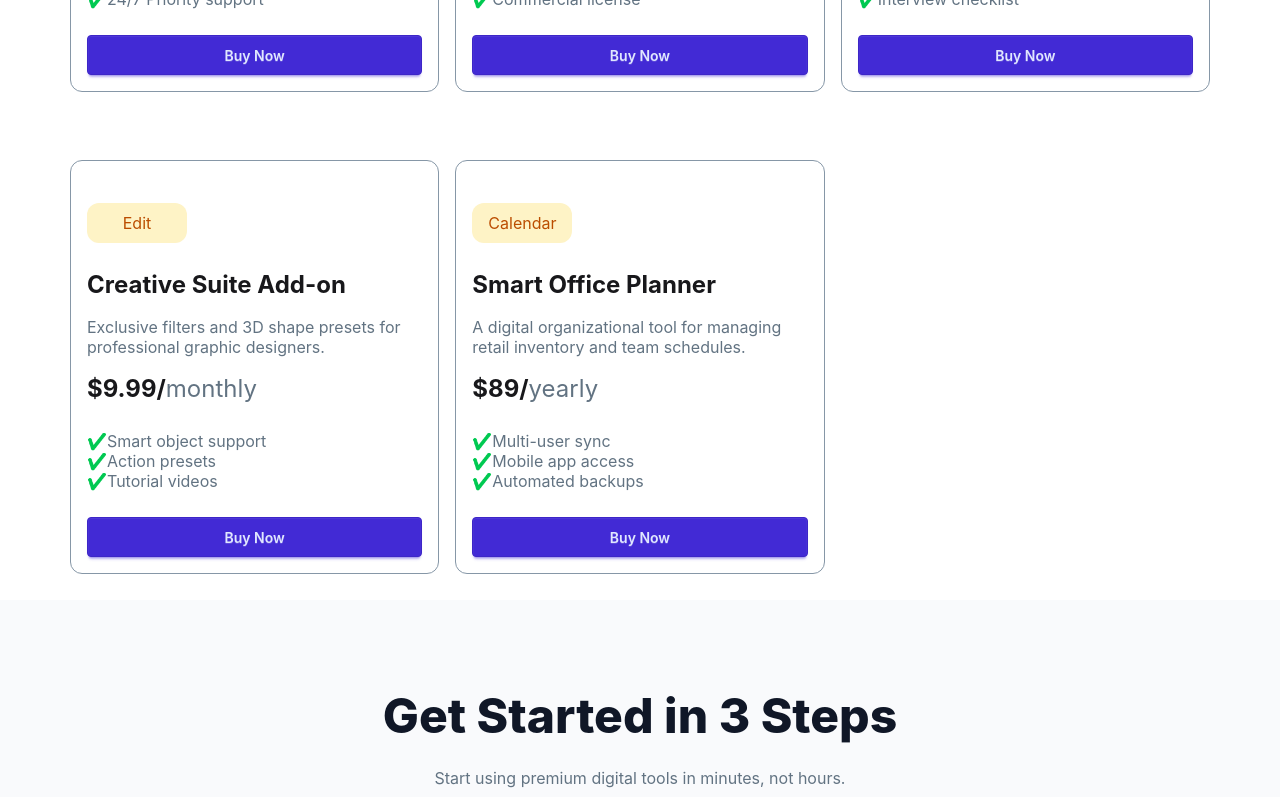
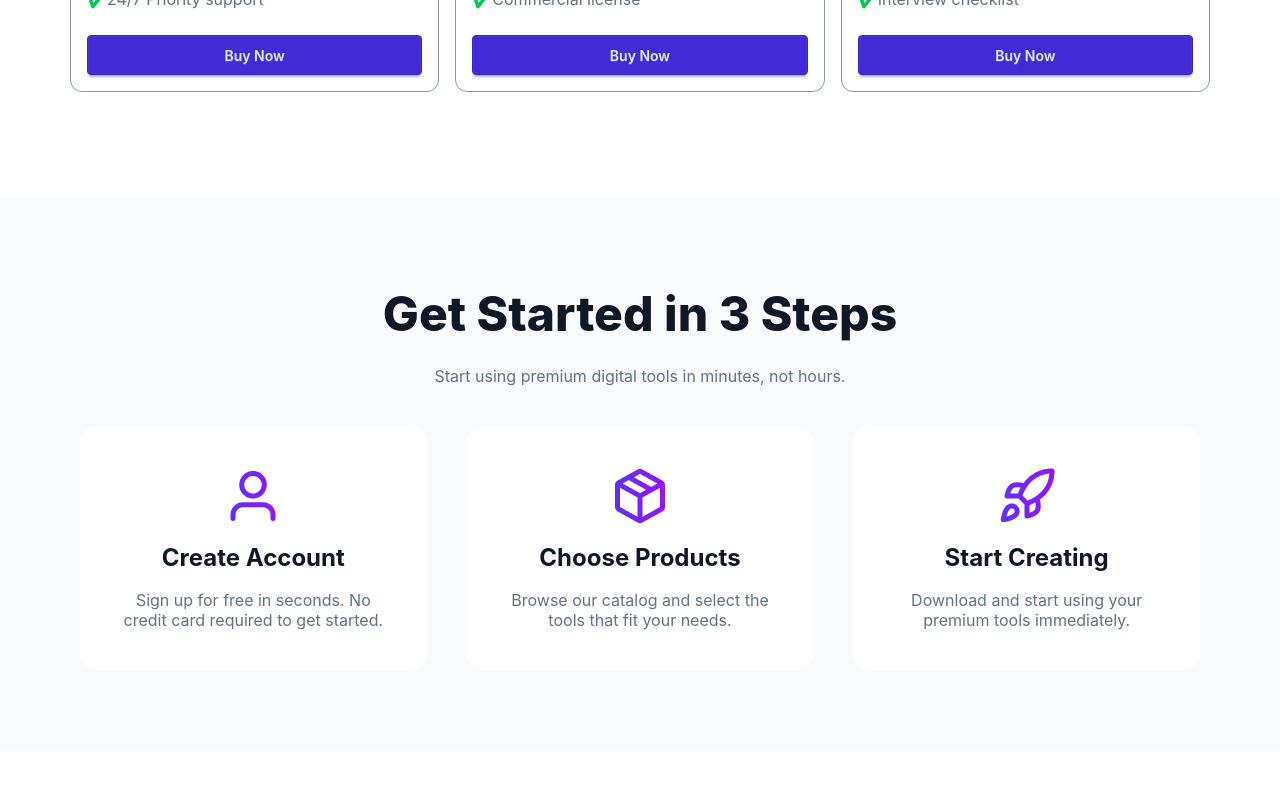
Before and after one commit to rakibulhasanutsho/DigiTools-Platform, a React (Vite) app: page / in a window 1280 px wide. Shown: the part 2189-2986 px from the top of the page. Built offline with nearby package versions, Linux system fonts and the light colour scheme.

Commit message:
complete cart remove functionallity

```diff
--- a/public/models.json
+++ b/public/models.json
@@ -70,29 +70,7 @@
     "features": ["ATS optimization tips", "5 Resume templates", "Interview checklist"],
     "icon": "Briefcase",
     "image": "https://images.unsplash.com/photo-1507679799987-c73779587ccf?auto=format&fit=crop&q=80&w=400"
-  },
-  {
-    "id": 7,
-    "name": "Creative Suite Add-on",
-    "description": "Exclusive filters and 3D shape presets for professional graphic designers.",
-    "price": 9.99,
-    "period": "monthly",
-    "tag": "Popular",
-    "tagType": "popular",
-    "features": ["Smart object support", "Action presets", "Tutorial videos"],
-    "icon": "Edit",
-    "image": "https://images.unsplash.com/photo-1542744173-8e7e53415bb0?auto=format&fit=crop&q=80&w=400"
-  },
-  {
-    "id": 8,
-    "name": "Smart Office Planner",
-    "description": "A digital organizational tool for managing retail inventory and team schedules.",
-    "price": 89.00,
-    "period": "yearly",
-    "tag": "Best Seller",
-    "tagType": "best-seller",
-    "features": ["Multi-user sync", "Mobile app access", "Automated backups"],
-    "icon": "Calendar",
-    "image": "https://images.unsplash.com/photo-1531403009284-440f080d1e12?auto=format&fit=crop&q=80&w=400"
   }
+
+
 ]
--- a/src/App.jsx
+++ b/src/App.jsx
@@ -27,7 +27,10 @@ function App() {
     console.log(activeTab)
     const [carts, setCarts] = useState([])
 
-
+  const removeCartProduct = (id) => {
+    const remainingCart = carts.filter(item => item.id !== id);
+    setCarts(remainingCart);
+  }
   return (
     <>
 
@@ -39,7 +42,7 @@ function App() {
       <Models activeTab={activeTab} setActiveTab={setActiveTab }></Models>
       {activeTab ==="Products" ? <Products className="w-[1140px] mx-auto" setActiveTab={setActiveTab} modelPromise={modelPromise} carts={carts}  setCarts= {setCarts} ></Products> : null}
 
-      {activeTab ==="Cart" ?  <Carts setActiveTab={setActiveTab} carts={carts}  ></Carts> :null}
+      {activeTab ==="Cart" ?  <Carts setActiveTab={setActiveTab} carts={carts} removeCartProduct={removeCartProduct} ></Carts> :null}
 
       <Accounts></Accounts>
       <Transparent transparentPromise ={transparentPromise}></Transparent>
--- a/src/components/Carts.jsx
+++ b/src/components/Carts.jsx
@@ -1,9 +1,10 @@
 import { FaShoppingBasket } from "react-icons/fa"
-export default  function Carts({carts}) {
+export default  function Carts({carts,removeCartProduct}) {
   const totalPrice = carts.reduce((sum, product) => sum + product.price, 0)
+
   console.log(carts)
     return (
-      <div className="w-[1140px] mx-auto border border-gray-300 p-15 flex flex-col gap-4 rounded">
+      <div className="w-[1140px] mx-auto border border-gray-300 p-15 flex flex-col gap-4 rounded mb-20">
         <h3 className="text-3xl font-bold ">Your Cart</h3>
         {
 
@@ -20,7 +21,7 @@ export default  function Carts({carts}) {
 
                 </div>
               </div>
-              <p className="text-red-500 cursor-pointer">Remove</p>
+              <p onClick={()=>removeCartProduct(cart.id)} className="text-red-500 cursor-pointer">Remove</p>
             </div>
             )
           }
@@ -31,7 +32,7 @@ export default  function Carts({carts}) {
         <div className="space-y-4">
           <div className="flex justify-between">
             <p>Total :</p>
-            <h3 className="text-2xl font-bold text-[#101727] ">${totalPrice}</h3>
+            <h3 className="text-2xl font-bold text-[#101727] ">${(totalPrice).toFixed(2)}</h3>
           </div>
           <button className="bg-gradient-to-r from-[#4F39F6] to-[#9514FA] w-full p-3 cursor-pointer rounded-4xl text-[16px] text-white text-semibold">Proceed to Checkout</button>
         </div>
--- a/src/components/ModelCard.jsx
+++ b/src/components/ModelCard.jsx
@@ -1,9 +1,17 @@
 import { useState } from "react"
+import { AiFillLayout } from "react-icons/ai"
 export default  function ModelCard({model, carts, setCarts}) {
     const [isBuy , setIsBought] = useState(false)
-    const handleBuy = () =>{
+    const handleBuy = (product) =>{
          setIsBought(true)
-         setCarts([...carts, model])
+        const  isExist = carts.find((item) => item.id === model.id)
+        if(!isExist){
+          setCarts([...carts, model])
+          alert("Product added to cart")
+        }
+        else{
+          alert("This product is already exist in your cart")
+        }
 
     }
 
--- a/src/components/Products.jsx
+++ b/src/components/Products.jsx
@@ -6,7 +6,7 @@ import ModelCard from './ModelCard'
 export const Products = ({modelPromise, carts, setCarts}) => {
    const models = use(modelPromise)
   return (
-    <div className='grid grid-cols-3 gap-4 bg-[#F2F2F2 space-y-5 w-[1140px] mx-auto'>
+    <div className='grid grid-cols-3 gap-4 bg-[#F2F2F2 space-y-5 w-[1140px] mx-auto mb-20'>
           {models.map(model=>
          <ModelCard  key={model.id} carts={carts} setCarts={setCarts} model={model} ></ModelCard>
         )}
```
